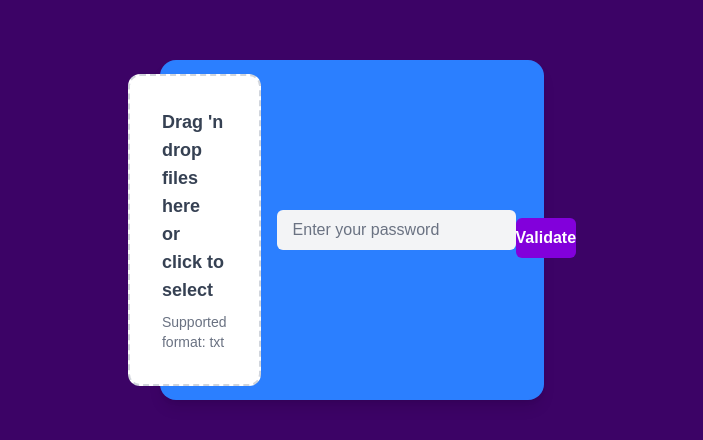
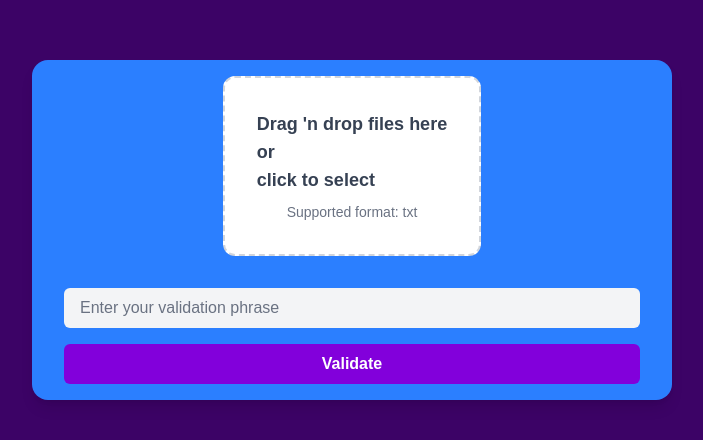
Before and after one commit to IainHenn/bridges, a Next.js app in the folder frontend/: page /dashboard in a window 1280 px wide. Shown: the part 170-610 px from the top of the page, without its empty margins (288-991 px from the left). Built offline with nearby package versions, Linux system fonts and the light colour scheme.

Commit message:
Feature: Nicer UI for validation step, uses validation phrase

```diff
--- a/frontend/src/app/dashboard/page.tsx
+++ b/frontend/src/app/dashboard/page.tsx
@@ -8,7 +8,7 @@ import Dropzone from 'react-dropzone'
 export default function Dashboard() {
 
   const [validated, setValidation] = useState(false);
-  const [password, setPassword] = useState("");
+  const [validationPhrase, setValidationPhrase] = useState("");
   const [salt, setSalt] = useState("");
   const [nonce, setNonce] = useState("");
   const [encryptedKey, setEncryptedKey] = useState("");
@@ -31,7 +31,6 @@ export default function Dashboard() {
       "Content-Type": "application/json"
       },
       body: JSON.stringify({
-      password,
       salt,
       nonce,
       encryptedKey
@@ -54,17 +53,18 @@ export default function Dashboard() {
 
   return (
     <div className="flex items-center justify-center min-h-screen bg-purple-950">
-      <div className="flex items-center justify-center bg-blue-500 rounded-2xl shadow-lg p-8 w-[30%] h-85 stext-black">
+      <div className="flex flex-col items-center justify-center bg-blue-500 rounded-2xl shadow-lg p-8 w-[50%] h-85 stext-black">
+      {/* Drag and Drop at the top */}
       <Dropzone accept={{ 'text/plain': ['.txt'] }} onDrop={handleDrop} multiple={false}>
         {({ getRootProps, getInputProps, isDragActive }) => (
         <section>
           <div
           {...getRootProps()}
-          className={`flex flex-col items-center justify-center border-2 border-dashed rounded-xl p-8 transition-colors duration-200 ${
+          className={`flex flex-col items-center justify-center border-2 border-dashed rounded-xl p-8 w-full transition-colors duration-200 ${
             isDragActive
             ? "border-purple-700 bg-purple-100"
             : "border-gray-300 bg-white"
-          } cursor-pointer`}
+          } cursor-pointer mb-6`}
           >
           <input {...getInputProps()} />
           <p className="text-lg font-semibold text-gray-700">
@@ -83,14 +83,14 @@ export default function Dashboard() {
         </section>
         )}
       </Dropzone>
+      {/* Inputs and button below */}
       <input
-          id="password"
+        id="validationPhrase"
         type="password"
-          className="bg-gray-100 text-black placeholder-gray-500 hover:bg-gray-600 hover:placeholder-black rounded-md px-4 py-2 ml-4 focus:outline-none focus:ring-2 focus:ring-blue-400 transition"
-          placeholder="Enter your password"
-          autoComplete="current-password"
-          value={password}
-          onChange={e => setPassword(e.target.value)}
+        className="bg-gray-100 text-black placeholder-gray-500 hover:bg-gray-600 hover:placeholder-black rounded-md px-4 py-2 mt-2 focus:outline-none focus:ring-2 focus:ring-blue-400 transition w-full"
+        placeholder="Enter your validation phrase"
+        value={validationPhrase}
+        onChange={e => setValidationPhrase(e.target.value)}
       />
       <button
         onClick={validateUser}
```
Lines whose indentation alone changed are shown as unchanged.
